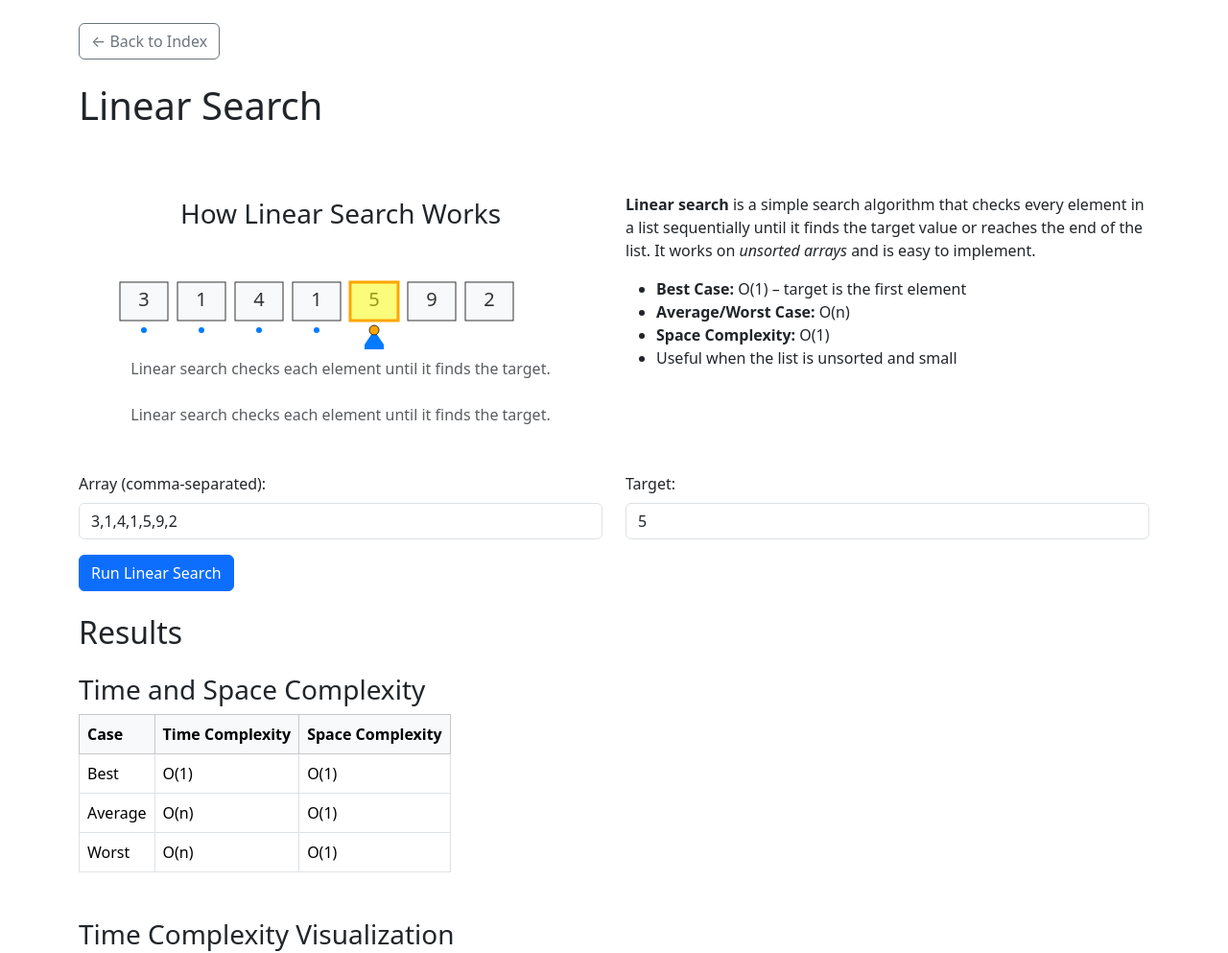
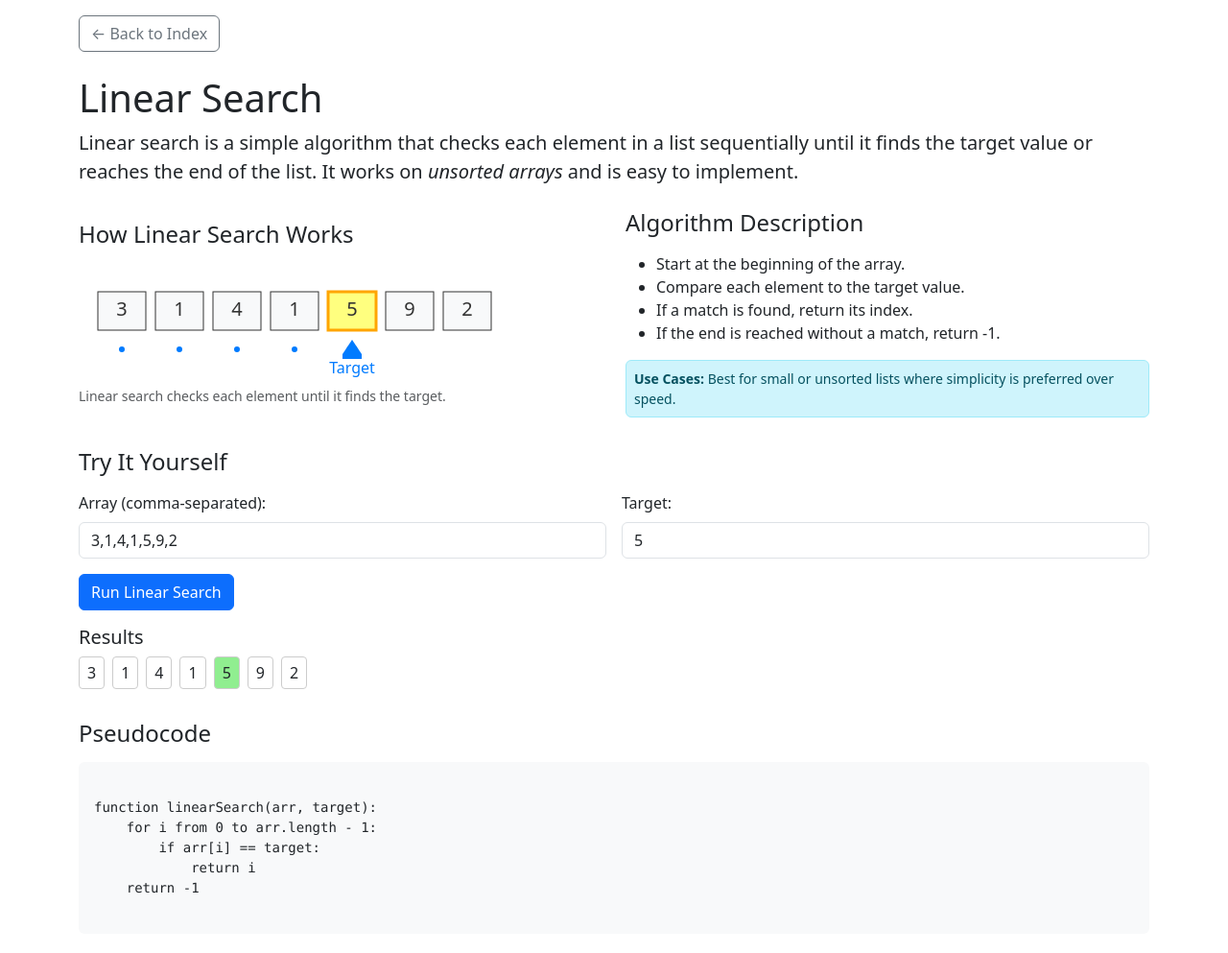
Before and after one commit to RussellAbraham/data-structures-algorithms-js, a plain HTML site: page docs/linear_search.html in a window 1280 px wide. Shown: the top 993 px of the page at 96% size. Drawn offline with nearby package versions, Linux system fonts and the light colour scheme.

Commit message:
Update linear search page

```diff
--- a/docs/linear_search.html
+++ b/docs/linear_search.html
@@ -3,6 +3,7 @@
 <head>
   <meta charset="UTF-8" />
   <title>Linear Search | DSA Visualized</title>
+  <meta name="viewport" content="width=device-width, initial-scale=1" />
   <link href="https://cdn.jsdelivr.net/npm/bootstrap@5.3.3/dist/css/bootstrap.min.css" rel="stylesheet" />
   <script src="https://cdn.jsdelivr.net/npm/chart.js"></script>
   <style>
@@ -19,94 +20,88 @@
     .match {
       background-color: lightgreen;
     }
+    .algo-section {
+      margin-bottom: 2rem;
+    }
+    .algo-svg {
+      min-width: 100%;
+      overflow-x: auto;
+    }
+    @media (max-width: 767px) {
+      .algo-svg svg {
+        width: 100% !important;
+        height: auto !important;
+      }
+    }
   </style>
 </head>
-<body class="container py-4">
+<body class="container py-3">
   <nav class="mb-4">
     <a href="index.html" class="btn btn-outline-secondary">&larr; Back to Index</a>
   </nav>
 
   <main>
-    <h1 class="mb-4">Linear Search</h1>
+    <header class="mb-4">
+      <h1 class="mb-2">Linear Search</h1>
+      <p class="lead">
+        Linear search is a simple algorithm that checks each element in a list sequentially until it finds the target value or reaches the end of the list. It works on <em>unsorted arrays</em> and is easy to implement.
+      </p>
+    </header>
 
-    <div class="row align-items-center mb-5">
-      <!-- SVG Visual -->
-
-      <div class="col-md-6 text-center">
-
-        <h3 class="mt-5">How Linear Search Works</h3>
-
-      <div class="my-4 text-center">
-
-        <svg width="500" height="100" viewBox="0 0 500 100">
-
-          <rect x="20" y="30" width="50" height="40" fill="#f8f9fa" stroke="#333"/>
-          <rect x="80" y="30" width="50" height="40" fill="#f8f9fa" stroke="#333"/>
-          <rect x="140" y="30" width="50" height="40" fill="#f8f9fa" stroke="#333"/>
-          <rect x="200" y="30" width="50" height="40" fill="#f8f9fa" stroke="#333"/>
-          <rect x="260" y="30" width="50" height="40" fill="#f8f9fa" stroke="#333"/>
-          <rect x="320" y="30" width="50" height="40" fill="#f8f9fa" stroke="#333"/>
-          <rect x="380" y="30" width="50" height="40" fill="#f8f9fa" stroke="#333"/>
-          <text x="45" y="55" font-size="20" text-anchor="middle" fill="#333">3</text>
-          <text x="105" y="55" font-size="20" text-anchor="middle" fill="#333">1</text>
-          <text x="165" y="55" font-size="20" text-anchor="middle" fill="#333">4</text>
-          <text x="225" y="55" font-size="20" text-anchor="middle" fill="#333">1</text>
-          <text x="285" y="55" font-size="20" text-anchor="middle" fill="#333">5</text>
-          <text x="345" y="55" font-size="20" text-anchor="middle" fill="#333">9</text>
-          <text x="405" y="55" font-size="20" text-anchor="middle" fill="#333">2</text>
-          <rect x="260" y="30" width="50" height="40" fill="yellow" fill-opacity="0.5" stroke="orange" stroke-width="3"/>
-          <polygon points="285,80 275,95 295,95" fill="#007bff"/>
-          <rect x="275" y="95" width="20" height="5" fill="#007bff"/>
-          <text x="285" y="115" font-size="16" text-anchor="middle" fill="#007bff">Target</text>
-          <circle cx="45" cy="80" r="3" fill="#007bff"/>
-          <circle cx="105" cy="80" r="3" fill="#007bff"/>
-          <circle cx="165" cy="80" r="3" fill="#007bff"/>
-          <circle cx="225" cy="80" r="3" fill="#007bff"/>
-          <circle cx="285" cy="80" r="5" fill="orange" stroke="#333" stroke-width="1"/>
-
-        </svg>
-
-        <div class="text-muted mt-2">Linear search checks each element until it finds the target.</div>
-
+    <section class="algo-section">
+      <div class="row g-4 align-items-center">
+        <div class="col-lg-6">
+          <h2 class="h4 mb-3">How Linear Search Works</h2>
+          <div id="svgContainer" class="algo-svg mb-2"></div>
+          <div class="text-muted small">Linear search checks each element until it finds the target.</div>
         </div>
-
-    <div class="text-muted mt-2">Linear search checks each element until it finds the target.</div>
-
-  </div>
-
-      <!-- Description Text -->
-      <div class="col-md-6">
-        <p>
-          <strong>Linear search</strong> is a simple search algorithm that checks every element in a list sequentially until it finds the target value or reaches the end of the list. It works on <em>unsorted arrays</em> and is easy to implement.
-        </p>
+        <div class="col-lg-6">
+          <h2 class="h4 mb-3">Algorithm Description</h2>
           <ul>
-          <li><strong>Best Case:</strong> O(1) – target is the first element</li>
-          <li><strong>Average/Worst Case:</strong> O(n)</li>
-          <li><strong>Space Complexity:</strong> O(1)</li>
-          <li>Useful when the list is unsorted and small</li>
+            <li>Start at the beginning of the array.</li>
+            <li>Compare each element to the target value.</li>
+            <li>If a match is found, return its index.</li>
+            <li>If the end is reached without a match, return -1.</li>
           </ul>
+          <div class="alert alert-info mt-3 mb-0 p-2 small">
+            <strong>Use Cases:</strong> Best for small or unsorted lists where simplicity is preferred over speed.
           </div>
         </div>
+      </div>
+    </section>
 
+    <section class="algo-section">
+      <h2 class="h4 mb-3">Try It Yourself</h2>
+      <form class="row g-3 mb-3" onsubmit="event.preventDefault(); runLinearSearch();">
+        <div class="col-12 col-md-6">
+          <label for="arrayInput" class="form-label">Array (comma-separated):</label>
+          <input type="text" id="arrayInput" class="form-control" value="3,1,4,1,5,9,2" autocomplete="off" />
+        </div>
+        <div class="col-12 col-md-6">
+          <label for="targetInput" class="form-label">Target:</label>
+          <input type="text" id="targetInput" class="form-control" value="5" autocomplete="off" />
+        </div>
+        <div class="col-12">
+          <button id="searchBtn" class="btn btn-primary" type="submit">Run Linear Search</button>
+        </div>
+      </form>
+      <h3 class="h5">Results</h3>
+      <div id="results" class="mb-4"></div>
+    </section>
 
-    <div class="row">
-      <div class="col-md-6 mb-3">
-        <label for="arrayInput" class="form-label">Array (comma-separated):</label>
-        <input type="text" id="arrayInput" class="form-control" value="3,1,4,1,5,9,2" />
-      </div>
-      <div class="col-md-6 mb-3">
-        <label for="targetInput" class="form-label">Target:</label>
-        <input type="text" id="targetInput" class="form-control" value="5" />
-      </div>
-    </div>
+    <section class="algo-section">
+      <h2 class="h4 mb-3">Pseudocode</h2>
+      <pre class="bg-light p-3 rounded"><code>
+function linearSearch(arr, target):
+    for i from 0 to arr.length - 1:
+        if arr[i] == target:
+            return i
+    return -1
+      </code></pre>
+    </section>
 
-    <button id="searchBtn" class="btn btn-primary mb-4">Run Linear Search</button>
-
-    <h2>Results</h2>
-    <div id="results" class="mb-4"></div>
-
-    <!-- Complexity Table -->
-    <h3>Time and Space Complexity</h3>
+    <section class="algo-section">
+      <h2 class="h4 mb-3">Time and Space Complexity</h2>
       <table class="table table-bordered w-auto">
         <thead class="table-light">
           <tr>
@@ -133,18 +128,59 @@
           </tr>
         </tbody>
       </table>
+    </section>
 
-    <!-- Chart.js Line Graph -->
-    <h3 class="mt-5">Time Complexity Visualization</h3>
+    <section class="algo-section">
+      <h2 class="h4 mb-3">Time Complexity Visualization</h2>
       <canvas id="complexityChart" height="200"></canvas>
+    </section>
 
+    <section class="algo-section">
+      <h2 class="h4 mb-3">When to Use Linear Search</h2>
+      <ul>
+        <li>When the list is unsorted or very small.</li>
+        <li>When simplicity is more important than performance.</li>
+        <li>When you expect the target to be near the start of the list.</li>
+      </ul>
+      <p class="text-muted small">
+        For large or sorted lists, consider more efficient algorithms like <a href="binary_search.html">binary search</a>.
+      </p>
+    </section>
   </main>
 
   <script src="js/algorithms/search/linearSearch.js"></script>
   <script>
     const $ = (id) => document.getElementById(id);
 
-    $("searchBtn").addEventListener("click", () => {
+    function renderLinearSearchSVG(arr, target) {
+      const boxWidth = 50, boxHeight = 40, spacing = 10, startX = 20, y = 30;
+      let svgWidth = arr.length * (boxWidth + spacing) + startX;
+      let svg = `<svg width="${svgWidth}" height="120" viewBox="0 0 ${svgWidth} 120">`;
+
+      arr.forEach((val, i) => {
+        const x = startX + i * (boxWidth + spacing);
+        let highlight = val === target ? 'fill="yellow" fill-opacity="0.5" stroke="orange" stroke-width="3"' : 'fill="#f8f9fa" stroke="#333"';
+        svg += `<rect x="${x}" y="${y}" width="${boxWidth}" height="${boxHeight}" ${highlight}/>`;
+        svg += `<text x="${x + boxWidth/2}" y="${y + 25}" font-size="20" text-anchor="middle" fill="#333">${val}</text>`;
+      });
+
+      let foundIdx = arr.findIndex(v => v === target);
+      for (let i = 0; i < arr.length; i++) {
+        const x = startX + i * (boxWidth + spacing) + boxWidth/2;
+        if (i < foundIdx) {
+          svg += `<circle cx="${x}" cy="90" r="3" fill="#007bff"/>`;
+        } else if (i === foundIdx) {
+          svg += `<circle cx="${x}" cy="90" r="5" fill="orange" stroke="#333" stroke-width="1"/>`;
+          svg += `<polygon points="${x},80 ${x-10},95 ${x+10},95" fill="#007bff"/>`;
+          svg += `<rect x="${x-10}" y="95" width="20" height="5" fill="#007bff"/>`;
+          svg += `<text x="${x}" y="115" font-size="16" text-anchor="middle" fill="#007bff">Target</text>`;
+        }
+      }
+      svg += `</svg>`;
+      return svg;
+    }
+
+    function runLinearSearch() {
       const arr = $("arrayInput").value.split(",").map(Number);
       const target = parseFloat($("targetInput").value);
       const resultContainer = $("results");
@@ -157,15 +193,16 @@
         resultContainer.appendChild(span);
       });
 
-      const index = linearSearch(arr, target);
+      const index = typeof linearSearch === "function" ? linearSearch(arr, target) : arr.findIndex(v => v === target);
       if (index !== -1) {
         resultContainer.children[index].classList.add("highlight");
       } else {
-        alert(`Target ${target} not found`);
+        resultContainer.innerHTML += `<span class="text-danger ms-2">Target ${target} not found</span>`;
       }
 
+      $("svgContainer").innerHTML = renderLinearSearchSVG(arr, target);
       drawComplexityChart(arr.length);
-    });
+    }
 
     function drawComplexityChart(n) {
       const ctx = document.getElementById("complexityChart").getContext("2d");
@@ -202,6 +239,9 @@
         }
       });
     }
+
+    // Initial render
+    document.addEventListener("DOMContentLoaded", runLinearSearch);
   </script>
 </body>
 </html>
```
Also changed, not shown: docs/img/linearSearch.svg (added). Lines whose indentation alone changed are shown as unchanged.
